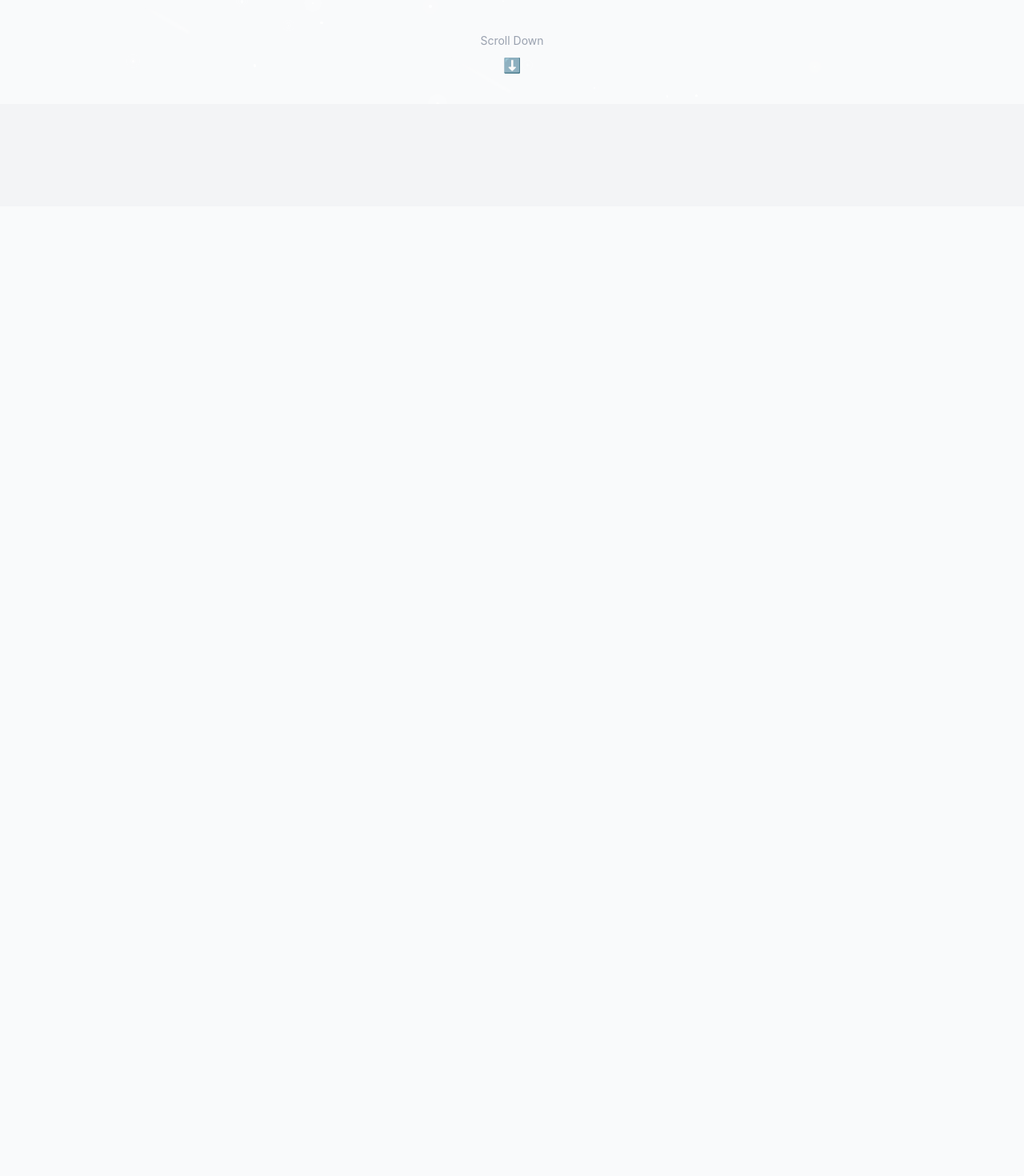
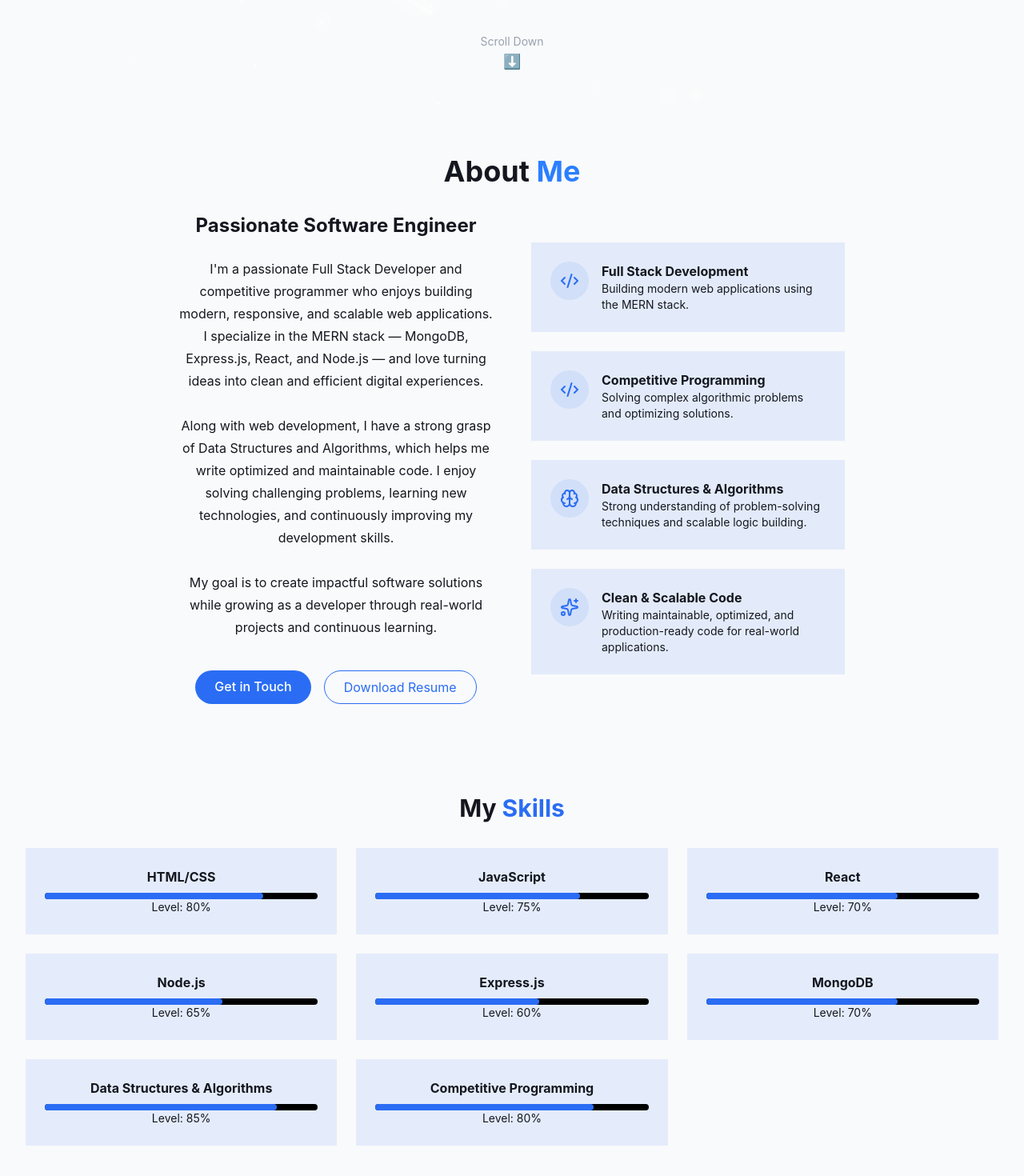
Before and after one commit to priyanshukumar55a-cmyk/My-Portfolio, a React (Vite) app: page / in a window 1280 px wide. Shown: the part 670-2140 px from the top of the page at 80% size. Before the commit the page ends 928 px from the top, so only its background shows below. Built offline with nearby package versions, Linux system fonts and the light colour scheme.

Commit message:
Enhanced UI

```diff
--- a/package.json
+++ b/package.json
@@ -12,12 +12,12 @@
   "dependencies": {
     "@tailwindcss/vite": "^4.2.4",
     "clsx": "^2.1.1",
+    "lucide-react": "^1.14.0",
     "react": "^19.2.5",
     "react-dom": "^19.2.5",
     "react-router-dom": "^7.14.2",
-    "tailwindcss": "^4.2.4",
-    "lucide-react": "^1.11.0",
-    "tailwind-merge": "^3.5.0"
+    "tailwind-merge": "^3.5.0",
+    "tailwindcss": "^4.2.4"
   },
   "devDependencies": {
     "@eslint/js": "^10.0.1",
--- a/src/Pages/Home.jsx
+++ b/src/Pages/Home.jsx
@@ -3,6 +3,7 @@ import { ThemeToggle } from "../components/ThemeToggle"
 import { Navbar } from "../components/Navbar"
 import { HeroSection } from "../components/HeroSection"
 import { AboutSection } from "../components/AboutSection"
+import { SkillsSection } from "../components/SkillsSection"
 
 export const Home = () => {
   return (
@@ -11,6 +12,7 @@ export const Home = () => {
         <main>
           <HeroSection/>
           <AboutSection/>
+          <SkillsSection/>
         </main>
 
         <StarBackground/>
--- a/src/components/AboutSection.jsx
+++ b/src/components/AboutSection.jsx
@@ -1,7 +1,102 @@
+import { Brain, Briefcase, Code2, CodeXml, Sparkles, User } from "lucide-react";
+
 export const AboutSection = () => {
   return (
-    <section id="about" className="py-16 bg-gray-100">
-        <div className="container max-w-3xl mx-auto text-center"></div>
+    <section id="about" className="py-16 px-4 relative z-10">
+        <div className="container max-w-4xl mx-auto text-center">
+            <h2 className="text-4xl font-bold mb-4">About
+              <span className="text-blue-500"> Me</span>
+            </h2>
+
+            <div className="grid grid-cols-1 md:grid-cols-2 gap-12 items-center pt-4">
+                <div className="space-y-6">
+                    <h3 className="text-2xl font-bold">Passionate Software Engineer</h3>
+                    <p className="text-muted-foreground leading-7">
+                      I'm a passionate Full Stack Developer and competitive programmer who enjoys building modern, responsive, and scalable web applications.
+                      I specialize in the MERN stack — MongoDB, Express.js, React, and Node.js — and love turning ideas into clean and efficient digital experiences.
+                      <br /><br />
+
+                      Along with web development, I have a strong grasp of Data Structures and Algorithms, which helps me write optimized and maintainable code.
+                      I enjoy solving challenging problems, learning new technologies, and continuously improving my development skills.
+                      <br /><br />
+
+                      My goal is to create impactful software solutions while growing as a developer through real-world projects and continuous learning.
+                    </p>
+                  <div className="flex flex-col sm:flex-row justify-center gap-4 pt-4">
+                      <a href="#contact" className="cosmic-button">
+                        Get in Touch
+                      </a>
+                      <a href="" className="px-6 py-2 rounded-full border border-primary text-primary hover:bg-primary hover:text-primary-foreground transition-colors duration-300">
+                        Download Resume
+                      </a>
+                  </div>
+                </div>
+
+                <div className="grid grid-cols-1 gap-6">
+                    <div className="bg-primary/10 p-6 card-hover">
+                      <div className="flex items-start gap-4">
+                        <div className="p-3 rounded-full bg-primary/10">
+                          <CodeXml className="w-6 h-6 text-primary" />
+                        </div>
+
+                        <div className="text-left">
+                          <h4 className="font-bold">Full Stack Development</h4>
+                          <p className="text-sm text-muted-foreground">
+                            Building modern web applications using the MERN stack.
+                          </p>
+                        </div>
+                      </div>
+
+                    </div>
+                    <div className="bg-primary/10 p-6 card-hover">
+                      <div className="flex items-start gap-4">
+                        <div className="p-3 rounded-full bg-primary/10">
+                          <Code2 className="w-6 h-6 text-primary" />
+                        </div>
+                        <div className="text-left">
+                          <h4 className="font-bold">Competitive Programming</h4>
+                          <p className="text-sm text-muted-foreground">
+                            Solving complex algorithmic problems and optimizing solutions.
+                          </p>
+                        </div>
+                      </div>
+
+                    </div>
+                    <div className="bg-primary/10 p-6 card-hover">
+                      <div className="flex items-start gap-4">
+                        <div className="p-3 rounded-full bg-primary/10">
+                          <Brain className="w-6 h-6 text-primary" />
+                        </div>
+
+                        <div className="text-left">
+                          <h4 className="font-bold">Data Structures & Algorithms</h4>
+                          <p className="text-sm text-muted-foreground">
+                            Strong understanding of problem-solving techniques and scalable logic building.
+                          </p>
+                        </div>
+                      </div>
+
+                    </div>
+                    <div className="bg-primary/10 p-6 card-hover">
+                      <div className="flex items-start gap-4">
+                        <div className="p-3 rounded-full bg-primary/10">
+                          <Sparkles className="w-6 h-6 text-primary" />
+                        </div>
+
+                        <div className="text-left">
+                          <h4 className="font-bold">Clean & Scalable Code</h4>
+                          <p className="text-sm text-muted-foreground">
+                            Writing maintainable, optimized, and production-ready code for real-world applications.
+                          </p>
+                        </div>
+                      </div>
+
+                    </div>
+
+                </div>
+
+            </div>
+        </div>
     </section>
   )
 }
--- a/src/components/HeroSection.jsx
+++ b/src/components/HeroSection.jsx
@@ -25,7 +25,7 @@ export const HeroSection = () => {
           <div className="opacity-0 animate-fade-in-delay-3">
             <a
               href="#projects"
-              className="cosmic-button inline-block mt-4 px-6 py-3 text-sm font-medium text-white rounded-md transition-colors duration-300 hover:bg-blue-600"
+              className="cosmic-button inline-block mt-4 px-6 py-3 text-sm font-medium text-white rounded-md transition-colors duration-300 bg-blue-600 hover:bg-blue-500 focus:outline-none focus:ring-2 focus:ring-blue-500 focus:ring-offset-2"
             >
               View My Work
             </a>
--- a/src/components/Navbar.jsx
+++ b/src/components/Navbar.jsx
@@ -27,7 +27,7 @@ export const Navbar = () => {
 
     return (
         <nav className={cn("fixed top-0 w-full z-40 transition-all duration-300", isScrolled ? "bg-background/80 backdrop-blur-sm shadow-md" : "bg-transparent")}>
-            <div className="container mx-auto px-8 py-7">
+            <div className="container mx-auto px-8 py-5">
                 <div className="flex items-center justify-between px-2">
 
                     <div className="text-2xl font-bold text-glow">My <span className="text-blue-500">Portfolio</span></div>
--- /dev/null
+++ b/src/components/SkillsSection.jsx
@@ -0,0 +1,37 @@
+
+const skills = [
+    {name: "HTML/CSS", level:80, category: "Frontend"},
+    {name: "JavaScript", level:75, category: "Frontend"},
+    {name: "React", level:70, category: "Frontend"},
+
+    {name: "Node.js", level:65, category: "Backend"},
+    {name: "Express.js", level:60, category: "Backend"},
+    {name: "MongoDB", level:70, category: "Database"},
+
+    {name: "Data Structures & Algorithms", level:85, category: "Programming"},
+    {name: "Competitive Programming", level:80, category: "Programming"},
+]
+
+export const SkillsSection = () => {
+    return (
+        <section id="skills" className="py-12">
+            <div className="container">
+                <h2 className="text-3xl font-bold text-center mb-8">My <span className="text-primary">Skills</span></h2>
+                <div className="grid grid-cols-1 md:grid-cols-2 lg:grid-cols-3 gap-6">
+                    {skills.map((skill, index) => (
+                        <div key={index} className="bg-primary/10 p-6 card-hover">
+                            <h4 className="font-bold">{skill.name}</h4>
+                            <div className="w-full bg-muted h-2 rounded-full mt-2 bg-black">
+                                <div
+                                    className="bg-primary h-2 rounded-full"
+                                    style={{ width: `${skill.level}%` }}
+                                ></div>
+                            </div>
+                            <p className="text-sm text-muted-foreground">Level: {skill.level}%</p>
+                        </div>
+                    ))}
+                </div>
+            </div>
+        </section>
+    )
+}
--- a/src/components/StarBackground.jsx
+++ b/src/components/StarBackground.jsx
@@ -54,7 +54,7 @@ export const StarBackground = () => {
                 height: Math.random() * 2 + 2,
                 x: Math.random() * 100,
                 y: Math.random() * 100,
-                animationDuration: Math.random() * 2 + 2,
+                animationDuration: Math.random() * 4 + 2,
                 animationDelay: Math.random() ,
             });
         }
--- a/src/index.css
+++ b/src/index.css
@@ -115,27 +115,27 @@
 }
 
 @utility text-glow{
-  @apply: relative;
+  @apply relative;
   text-shadow: 0 0 10px rgba(167, 139, 250, 0.5);
 }
 
 @utility card-hover{
-  @apply: transition-transform duration-300 hover:scale-[1.02] hover:shadow-lg;
+  @apply transition-transform duration-300 hover:scale-[1.02] hover:shadow-lg;
 }
 
 @utility gradient-border{
-  @apply: relative rounded-md;
+  @apply relative rounded-md;
   background: linear-gradient(to right, hsl(var(--primary)), hsl(var(--primary-foreground)));
   background-clip: padding-box, border-box;
   border: 2px solid transparent;
 }
 
 @utility cosmic-button{
-  @apply: px-6 py-2 rounded-full bg-primary text-primary-foreground font-medium transition-all duration-300 hover:shadow-[0_0_10px_hsl(var(--primary))] hover:scale-105 cursor-pointer;
+  @apply px-6 py-2 rounded-full bg-primary text-primary-foreground font-medium transition-all duration-300 hover:shadow-[0_0_10px_hsl(var(--primary))] hover:scale-105 cursor-pointer;
 }
 
 @utility star{
-  @apply: absolute rounded-full bg-white opacity-75;
+  @apply absolute rounded-full bg-white opacity-75;
   box-shadow: 0 0 10px 2px rgba(255, 255, 255, 0.4);
 }
 
@@ -152,7 +152,7 @@
 }
 
 @utility meteor{
-  @apply: absolute rounded-full;
+  @apply absolute rounded-full;
   background: linear-gradient(90deg, rgba(255,255,255,0.2) 0%, rgba(255,255,255,0.7) 70%, rgba(255,255,255,1) 100%);
 
   box-shadow: 0 0 30px 5px rgba(255, 255, 255, 0.9);
```
Also changed, not shown: 1 other file (tests, documents, lock files or other folders).
